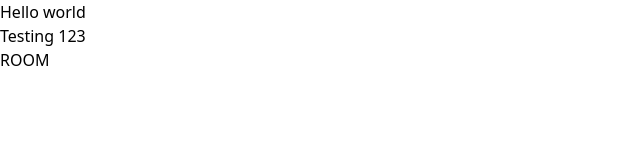
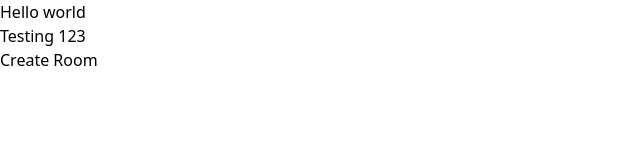
Before and after one commit to SilahicAmil/yt-together, a React (Vite) app in the folder frontend/: page / in a window 1280 px wide. Shown: the top 160 px of the page, without its empty margins (0-640 px from the left). Built offline with nearby package versions, Linux system fonts and the light colour scheme.

Commit message:
Just doing some more work basic createRoom function. Looking into youtube api stuff

```diff
--- a/frontend/src/App.jsx
+++ b/frontend/src/App.jsx
@@ -1,11 +1,23 @@
-import { Link } from "react-router";
+import { Link, useNavigate } from "react-router";
 
 export default function App() {
+  const navigate = useNavigate();
+  async function createRoom() {
+    // Make request to backend to create room
+    // Return unique room id and redirect
+    // const res = await fetch("/backend/createRoom");
+    // const json = await res.json();
+    // return json;
+    // for now just do this hardcoded
+
+    navigate(`/room/${crypto.randomUUID()}`);
+  }
+
   return (
     <div>
       <h1>Hello world</h1>
       <p>Testing 123</p>
-      <Link to="/room/123">ROOM</Link>
+      <button onClick={createRoom}>Create Room</button>
     </div>
   );
 }
--- a/frontend/src/room/room-details.jsx
+++ b/frontend/src/room/room-details.jsx
@@ -8,7 +8,7 @@ export default function RoomDetails() {
         <div className="mb-4 flex gap-24">
           <input
             type="search"
-            value="YOUTUBE VIDEO LINK"
+            defaultValue="YOUTUBE VIDEO LINK"
             className="bg-amber-300 w-1/3 rounded-xl pl-4"
           />
 
```
